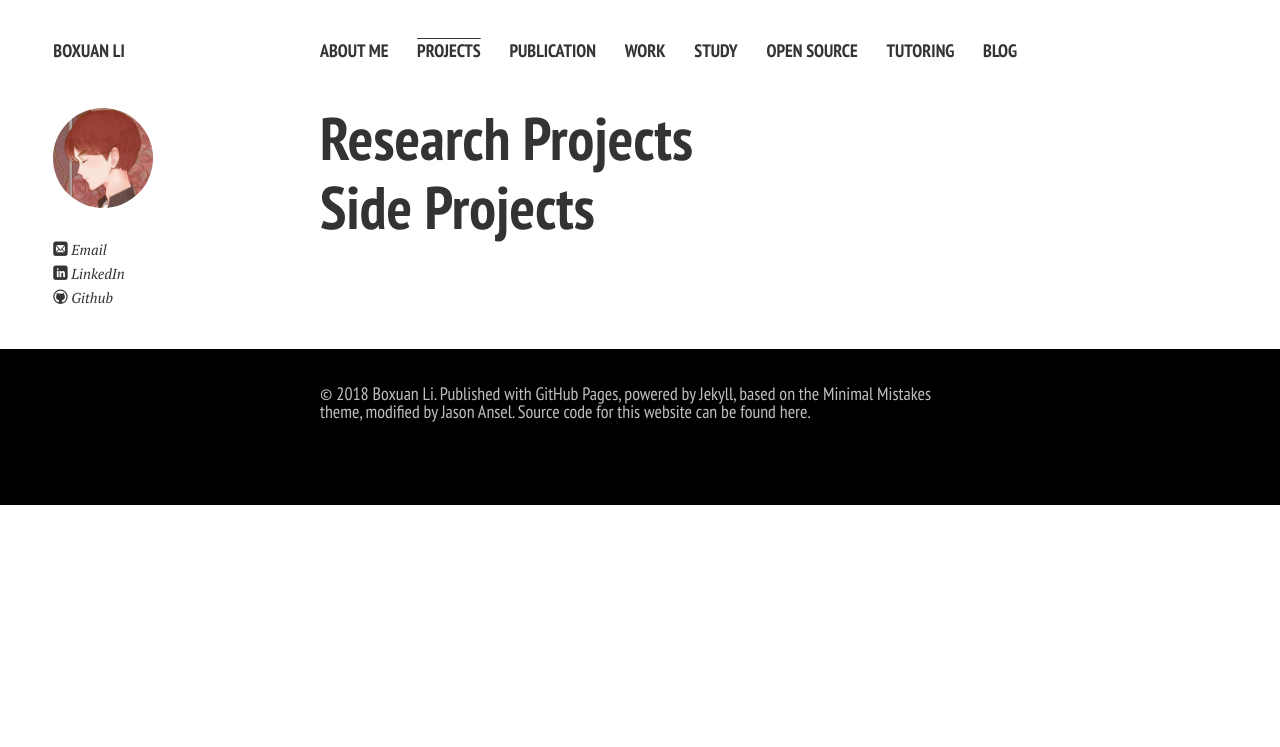
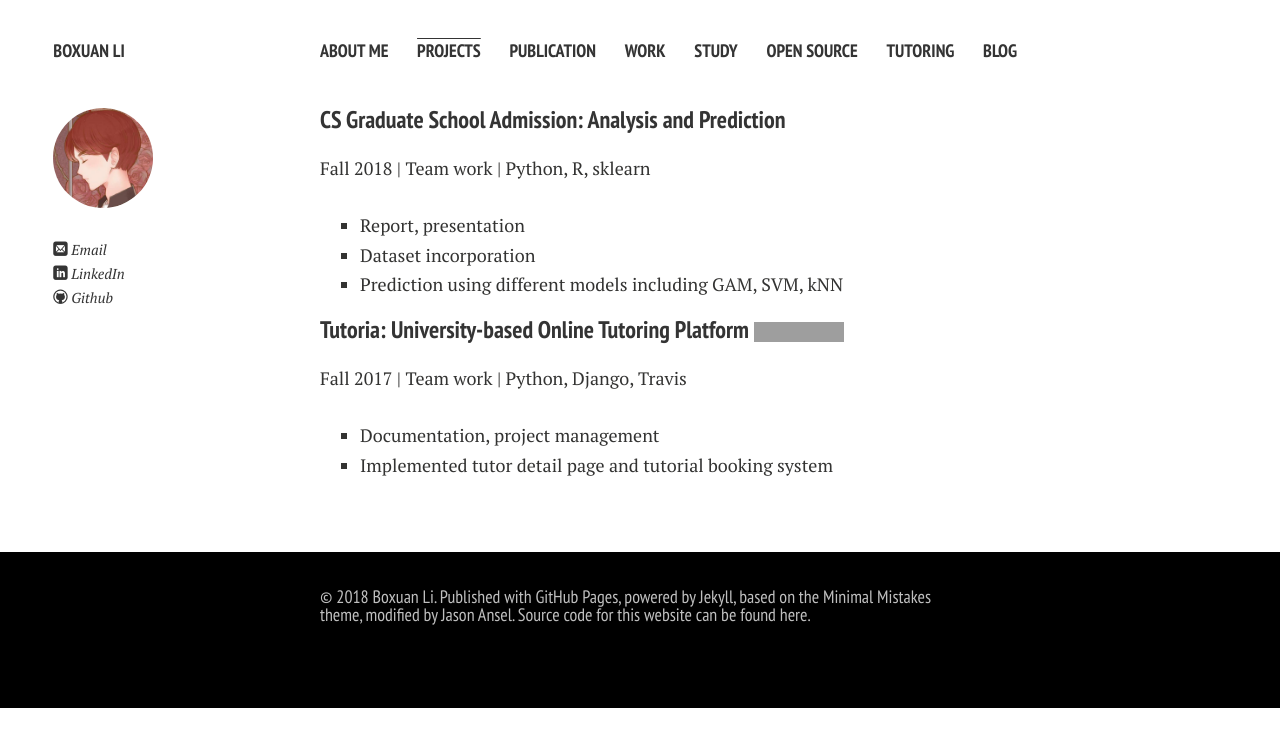
Before and after one commit to li-boxuan/li-boxuan.github.io, a Jekyll site: the page built from projects.md, in a window 1280 px wide. Shown: the top 747 px of the page. Built offline with Jekyll 4.4.1, drawn with Linux system fonts in a browser that asks for light colours; nearby versions of some CDN libraries; Markdown is read by kramdown in place of the engine named in the settings; grey boxes are pictures that could not be loaded.

Commit message:
projects.md: Add Tutoria project

```diff
--- a/projects.md
+++ b/projects.md
@@ -3,7 +3,15 @@ layout: page
 permalink: /projects/index.html
 title: Projects
 ---
+#### [CS Graduate School Admission: Analysis and Prediction](https://github.com/JRChow/cs-grad-school-admission)
 
-# Research Projects
+Fall 2018 | Team work | Python, R, sklearn
+- Report, presentation
+- Dataset incorporation
+- Prediction using different models including GAM, SVM, kNN
 
-# Side Projects
+#### [Tutoria: University-based Online Tutoring Platform](https://github.com/li-boxuan/tutoria) [![GitHub stars](https://img.shields.io/github/stars/li-boxuan/tutoria.svg?style=social&label=Star)](https://github.com/li-boxuan/tutoria)
+
+Fall 2017 | Team work | Python, Django, Travis
+- Documentation, project management
+- Implemented tutor detail page and tutorial booking system
```
